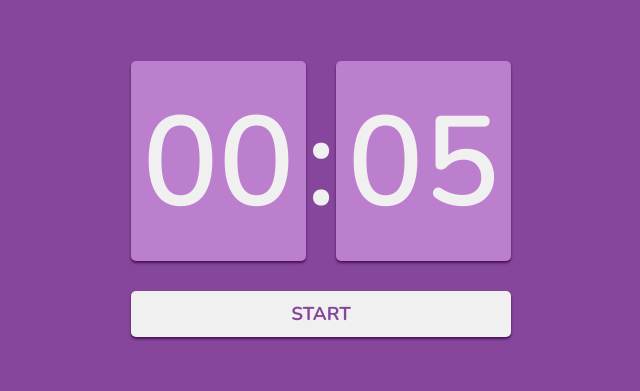
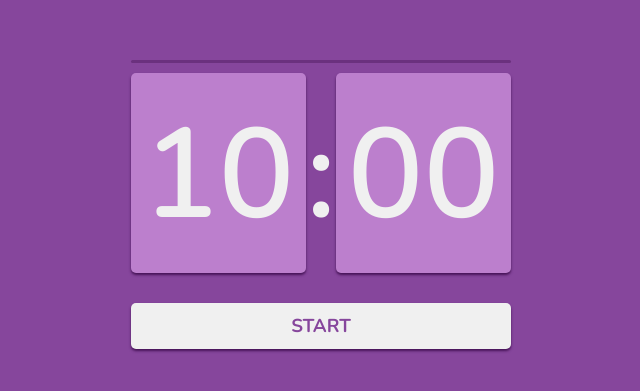
Before and after one commit to bacalhzu/vue-pomodoro, a Vue app: page / in a window 1280 px wide. Shown: the part 121-512 px from the top of the page, without its empty margins (319-959 px from the left). Built offline with nearby package versions, Linux system fonts and the light colour scheme.

Commit message:
implemented completion progress bar

```diff
--- a/src/components/Timer.vue
+++ b/src/components/Timer.vue
@@ -1,15 +1,38 @@
 <script setup>
-import { reactive } from 'vue';
+import { computed, reactive } from 'vue';
 
 function zeroFill(value) {
     return ('00'+value).slice(-2);
 }
 
+const config = reactive({
+    timer: {
+        focus: {
+            maxMinutes: 10,
+            maxSeconds: 0
+        },
+        short: {
+            maxMinutes: 5,
+            maxSeconds: 0
+        },
+        long: {
+            maxMinutes: 20,
+            maxSeconds: 0
+        }
+    }
+})
+
 const timer = reactive({
     active: false,
     countdown: {
-        minutes: 0,
-        seconds: 5
+        minutes: config.timer.focus.maxMinutes,
+        seconds: config.timer.focus.maxSeconds,
+        completion: computed(() => {
+            let totalSeconds = config.timer.focus.maxMinutes * 60 + config.timer.focus.maxSeconds;
+            let remainingSeconds = timer.countdown.minutes * 60 + timer.countdown.seconds;
+
+            return 100.0 - (remainingSeconds / totalSeconds) * 100.0;
+        })
     },
 });
 
@@ -36,7 +59,9 @@ function stopTimer() {
 
 function executeTimer() {
     // console.log("timer tick");
-    timer.countdown.seconds--;
+
+    if (timer.countdown.seconds > 0)
+        timer.countdown.seconds--;
 
     if (timer.countdown.seconds === 0) {
         if (timer.countdown.minutes === 0) {
@@ -48,9 +73,10 @@ function executeTimer() {
         timer.countdown.seconds = 59;
         timer.countdown.minutes--;
     }
+
 }
 
-async function playAudio() {
+function playAudio() {
 
     import('@/assets/audio/finished_777.ogg')
     .then(res => {
@@ -64,6 +90,9 @@ async function playAudio() {
 
 <template>
     <div class="timer">
+        <div class="timer-progress">
+            <div class="timer-progress-fill" :style="{width: timer.countdown.completion + '%'}"></div>
+        </div>
         <div class="timer-display">
             <div class="timer-display-number dn-minutes">{{ zeroFill(timer.countdown.minutes) }}</div>
             <div class="timer-display-number dn-sep">:</div>
@@ -71,7 +100,7 @@ async function playAudio() {
         </div>
 
         <div class="timer-controls">
-            <button class="timer-controls-button tcb-toggle" :class="timer.active ? 'active' : ''" @click="toggleTimer()">
+            <button class="timer-controls-button tcb-toggle" :class="{active: timer.active}" @click="toggleTimer()">
                 {{ timer.active ? 'PAUSE' : 'START' }}
             </button>
 
@@ -133,6 +162,26 @@ async function playAudio() {
         border-radius: 5px;
     }
 
+    .timer-progress {
+
+        margin: 10px 0;
+
+        height: 3px;
+        width: 100%;
+
+        border-radius: 5px;
+
+        background-color: var(--primary-dark);
+    }
+
+    .timer-progress-fill {
+        height: inherit;
+        width: 0;
+
+        border-radius: inherit;
+        background-color: #f0f0f0;
+    }
+
     .timer-controls {
         /* background-color: #111; */
 
```
